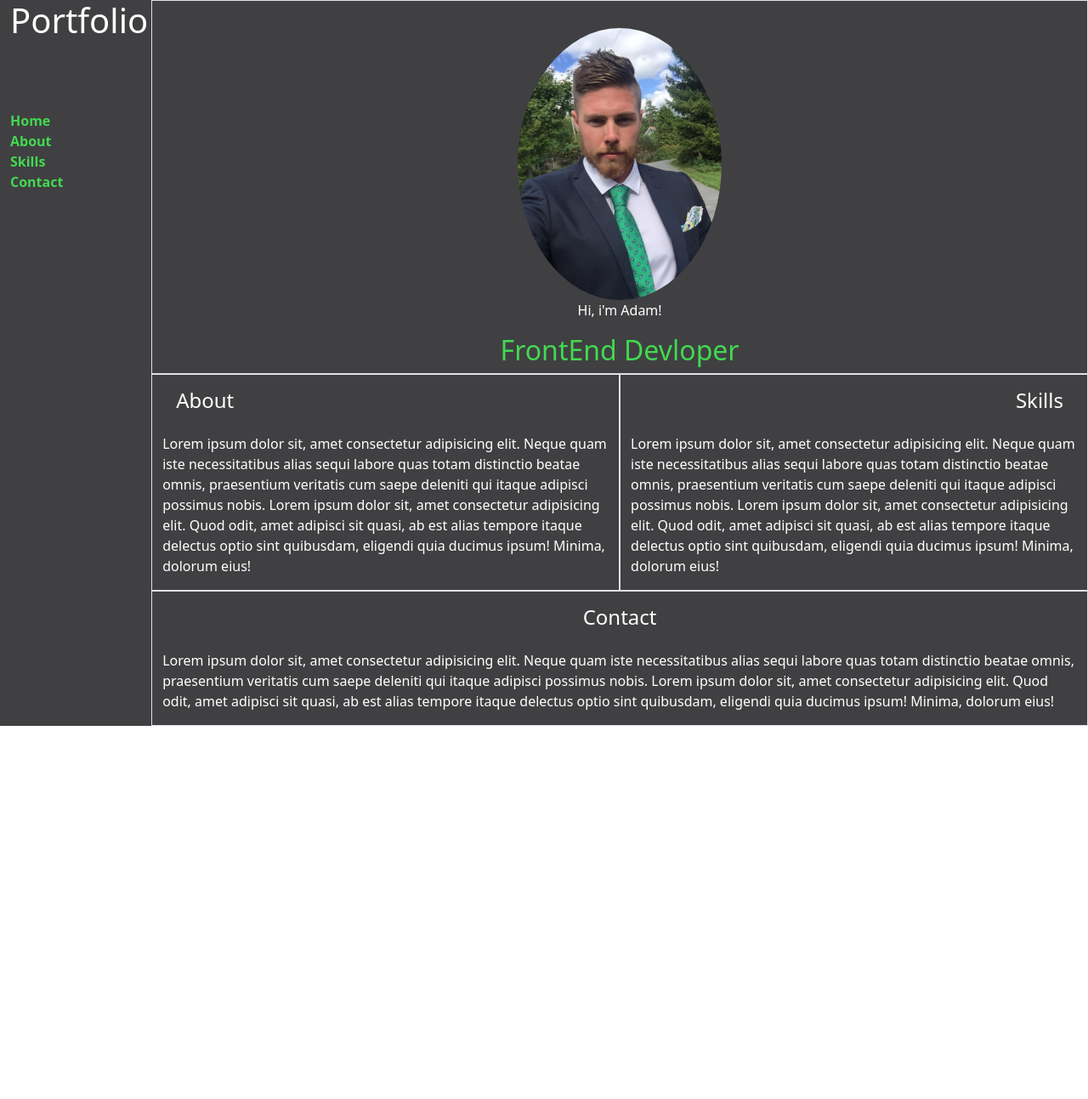
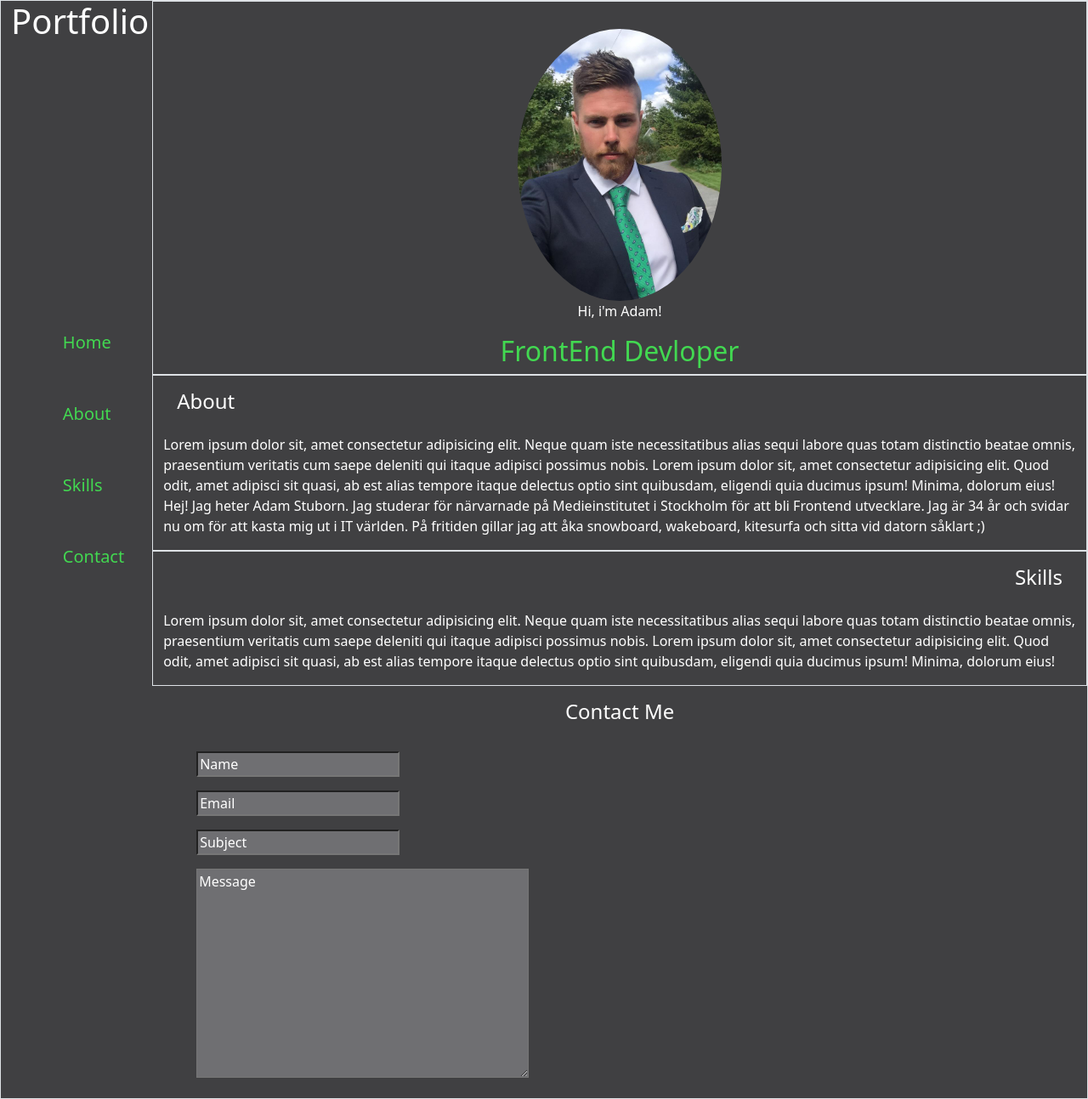
Before and after one commit to Stuuben/Portfolio, a plain HTML site: page index.html in a window 1280 px wide. Shown: the whole page at 85% size. Before the commit the page ends 854 px from the top, so only its background shows below. Drawn offline with nearby package versions, Linux system fonts and the light colour scheme.

Commit message:
meckat med layouten. gjort en form

```diff
--- a/css/index.css
+++ b/css/index.css
@@ -1,5 +1,8 @@
+body {
+    background-color: #404042;
+}
 .container-fluid {
-    background-color: #404042;
+
     height: 100vh auto;
 }
 h1 {
@@ -22,7 +25,7 @@ a {
     font-style: none;
     font-weight: bold;
     color: #42D851;
-    transition: color 0.3s ease-in-out linear;
+    transition: color 0.3s ease-in-out;
 
 }
 a:hover {
@@ -30,6 +33,7 @@ a:hover {
 
 
 }
+
 .img-container {
    margin-top: 2rem;
     display: flex;
@@ -39,6 +43,37 @@ a:hover {
   width: 30vh;
   border-radius: 50%
 }
+form {
+    display: flex;
+    position: relative;
+
+}
+input {
+    display: flex;
+}
+
+form ul {
+    list-style-type: none;
+    position: relative;
+
+}
+form input,textarea,::placeholder {
+    background-color: #6f6f72;
+    color: #FFFFFF;
+}
+form li {
+    padding: 0.5rem;
+    display: flex;
+    justify-content: space-between;
+}
+
+li.box {
+
+    width: 100%;
+    display: flex;
+}
+
+
 
 @media screen and (min-width: 768px) {
     .container-fluid {
@@ -51,18 +86,27 @@ a:hover {
     }
     header {
        padding-right: 1rem;
-       height: 300px;
+
     }
     h1 {
 
     }
+
     nav {
-        display: flex;
-        flex-direction: column;
+       display: flex;
+       justify-content:space-evenly;
+       align-items:center;
+
+       height: 30%;
+
 
     }
-    a {
-        margin-top: 100px;
+
+    nav a {
+
+
     }
 
+
+
 }
--- a/index.html
+++ b/index.html
@@ -18,60 +18,96 @@
       integrity="sha384-u1OknCvxWvY5kfmNBILK2hRnQC3Pr17a+RTT6rIHI7NnikvbZlHgTPOOmMi466C8"
       crossorigin="anonymous"
     ></script>
-    <link href="/Portfolio/css/index.css" rel="stylesheet" />
+    <link href="/css/index.css" rel="stylesheet" />
   </head>
   <body>
-    <main class="container-fluid">
+    <main class="container-fluid border">
       <header class="row text-center">
         <h1>Portfolio</h1>
         <nav class="row">
-                <section class="col-3 text-center"> <a href="Home">Home</a></section>
-                <section class="col-3 text-center"><a href="About">About</a></section>
-                <section class="col-3 text-center"><a href="Skills">Skills</a></section>
-                <section class="col-3 text-center"><a href="Contact">Contact</a></section>
+          <section class="col-3 text-center">
+            <a href="Home"><h5>Home</h5></a>
+          </section>
+          <section class="col-3 text-center">
+            <a href="About"><h5>About</h5></a>
+          </section>
+          <section class="col-3 text-center">
+            <a href="Skills"><h5>Skills</h5></a>
+          </section>
+          <section class="col-3 text-center">
+            <a href="Contact"><h5>Contact</h5></a>
           </section>
         </nav>
+        <aside class="Social"></aside>
       </header>
-
-      <section class="row">
+      <div class="row">
         <article class="col-12 col-md-12 col-lg-12 border">
           <div class="img-container">
-                <img class="col-12" src="/Portfolio/assets/jagjag.jpg" alt="Adam">
+            <img class="col-12" src="/assets/jagjag.jpg" alt="Adam" />
           </div>
-
           <p class="text-center">Hi, i'm Adam!</p>
           <p class="text-center"></p>
           <h2 class="text-center">FrontEnd Devloper</h2>
         </article>
-        <article class="row-12 col-md-6 col-lg-6 border"><h4>About</h4><p>
+        <article class="row-12 col-md-12 col-lg-12 border">
+          <h4>About</h4>
+          <p>
             Lorem ipsum dolor sit, amet consectetur adipisicing elit. Neque quam
             iste necessitatibus alias sequi labore quas totam distinctio beatae
             omnis, praesentium veritatis cum saepe deleniti qui itaque adipisci
             possimus nobis. Lorem ipsum dolor sit, amet consectetur adipisicing
-          elit. Quod odit, amet adipisci sit quasi, ab est alias tempore itaque
-          delectus optio sint quibusdam, eligendi quia ducimus ipsum! Minima,
-          dolorum eius!</p>
+            elit. Quod odit, amet adipisci sit quasi, ab est alias tempore
+            itaque delectus optio sint quibusdam, eligendi quia ducimus ipsum!
+            Minima, dolorum eius! Hej! Jag heter Adam Stuborn. Jag studerar för
+            närvarnade på Medieinstitutet i Stockholm för att bli Frontend
+            utvecklare. Jag är 34 år och svidar nu om för att kasta mig ut i IT
+            världen. På fritiden gillar jag att åka snowboard, wakeboard,
+            kitesurfa och sitta vid datorn såklart ;)
+          </p>
         </article>
-        <article class="row-12 col-md-6 col-lg-6 border"><h4 class="text-end">Skills</h4><p>
+        <article class="row-12 col-md-12 col-lg-12 border">
+          <h4 class="text-end">Skills</h4>
+          <p>
             Lorem ipsum dolor sit, amet consectetur adipisicing elit. Neque quam
             iste necessitatibus alias sequi labore quas totam distinctio beatae
             omnis, praesentium veritatis cum saepe deleniti qui itaque adipisci
             possimus nobis. Lorem ipsum dolor sit, amet consectetur adipisicing
-            elit. Quod odit, amet adipisci sit quasi, ab est alias tempore itaque
-            delectus optio sint quibusdam, eligendi quia ducimus ipsum! Minima,
-            dolorum eius!</p>
+            elit. Quod odit, amet adipisci sit quasi, ab est alias tempore
+            itaque delectus optio sint quibusdam, eligendi quia ducimus ipsum!
+            Minima, dolorum eius!
+          </p>
         </article>
-          <article class="row-12 border"><h4 class="text-center">Contact</h4><p>
-            Lorem ipsum dolor sit, amet consectetur adipisicing elit. Neque quam
-            iste necessitatibus alias sequi labore quas totam distinctio beatae
-            omnis, praesentium veritatis cum saepe deleniti qui itaque adipisci
-            possimus nobis. Lorem ipsum dolor sit, amet consectetur adipisicing
-            elit. Quod odit, amet adipisci sit quasi, ab est alias tempore itaque
-            delectus optio sint quibusdam, eligendi quia ducimus ipsum! Minima,
-            dolorum eius!</p>
+        <article class="row-12">
+          <h4 class="text-center">Contact Me</h4>
+
+          <form class="row-12 col-md-6">
+            <ul class="row-12 row-md-12">
+              <!-- <li class="box">
+                  <input type="text" id="name" placeholder="Name" />
+                  <input type="email" id="email" required placeholder="Email" />
+                </li> -->
+              <li>
+                <input type="text" id="name" placeholder="Name" />
+              </li>
+              <li>
+                <input type="email" id="email" required placeholder="Email" />
+              </li>
+              <li>
+                <input type="text" id="subj" placeholder="Subject" />
+              </li>
+              <li>
+                <textarea
+                  name="Message"
+                  id="msg"
+                  cols="40"
+                  rows="10"
+                  placeholder="Message"
+                ></textarea>
+              </li>
+            </ul>
+          </form>
         </article>
-      </section>
+      </div>
     </main>
-
   </body>
 </html>
```
Lines whose indentation alone changed are shown as unchanged.
